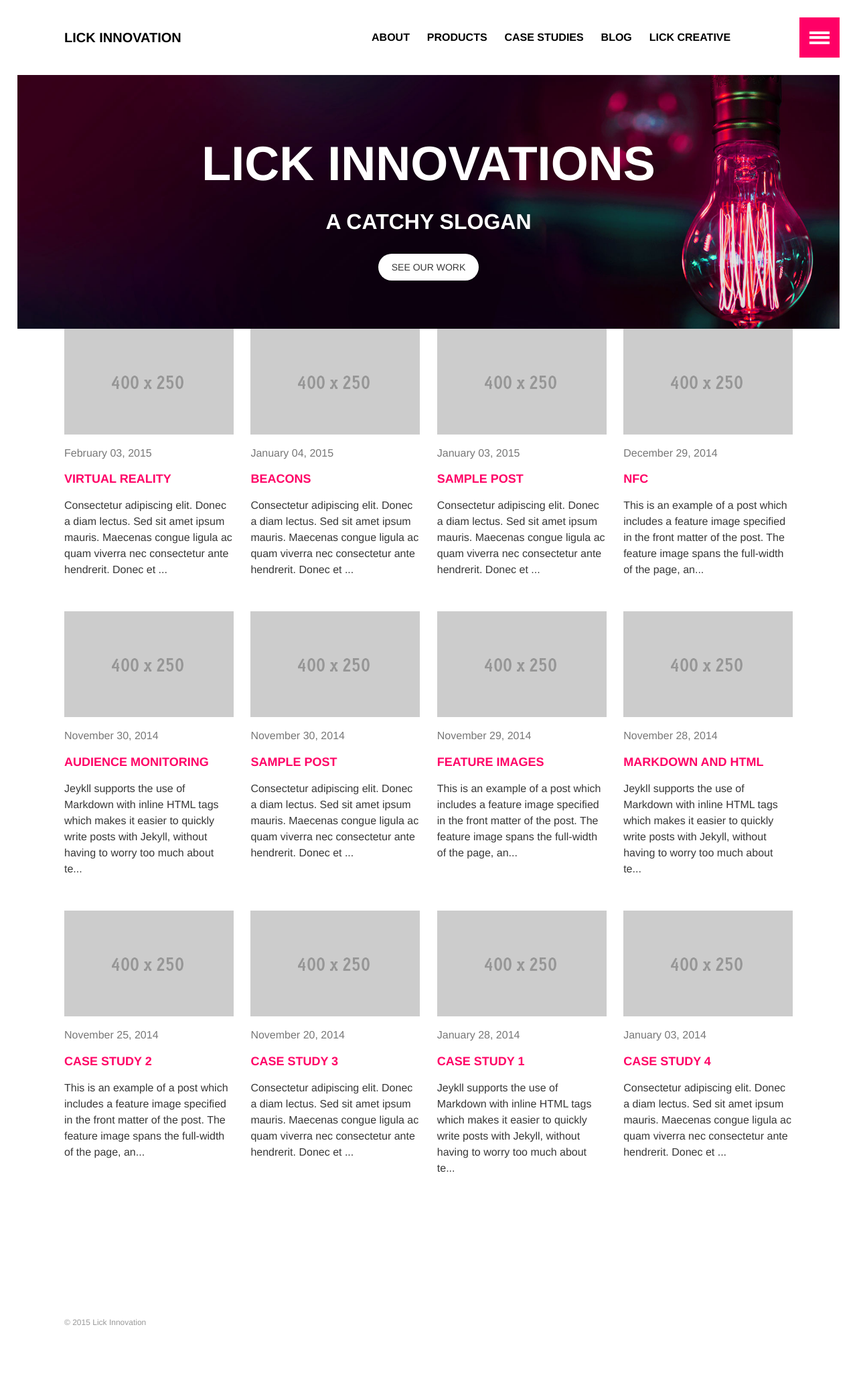
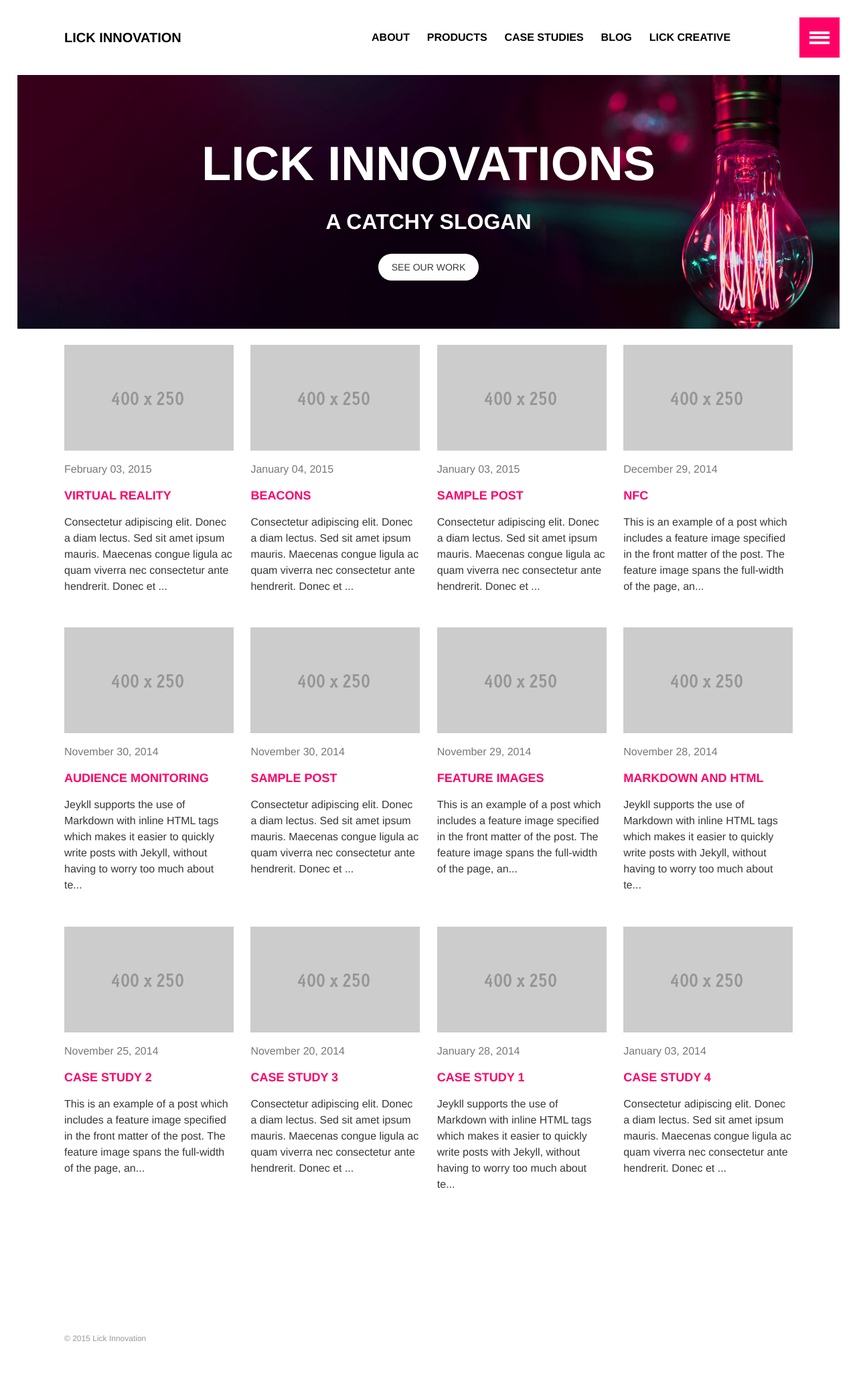
Before and after one commit to lickinnovation/lickinnovation.github.io, a Jekyll site: the page built from index.md, in a window 1280 px wide. Shown: the whole page at 67% size. Built offline with Jekyll 4.4.1, drawn with Linux system fonts in a browser that asks for light colours; some web fonts are replaced; before the commit the page ends 2061 px from its top, so only the background shows below that.

Commit message:
Fixing homepage spacing

```diff
--- a/index.md
+++ b/index.md
@@ -18,9 +18,12 @@ image:
 {% endif %}
 
 <div class="wrap">
-<div class="tiles">
-{% for post in site.posts %}
-	{% include post-grid.html %}
-{% endfor %}
-</div><!-- /.tiles -->
+  <div class="page-title">
+    <h1></h1>
+  </div>
+  <div class="tiles">
+  {% for post in site.posts %}
+  	{% include post-grid.html %}
+  {% endfor %}
+  </div><!-- /.tiles -->
 </div><!-- /.wrap -->
```
